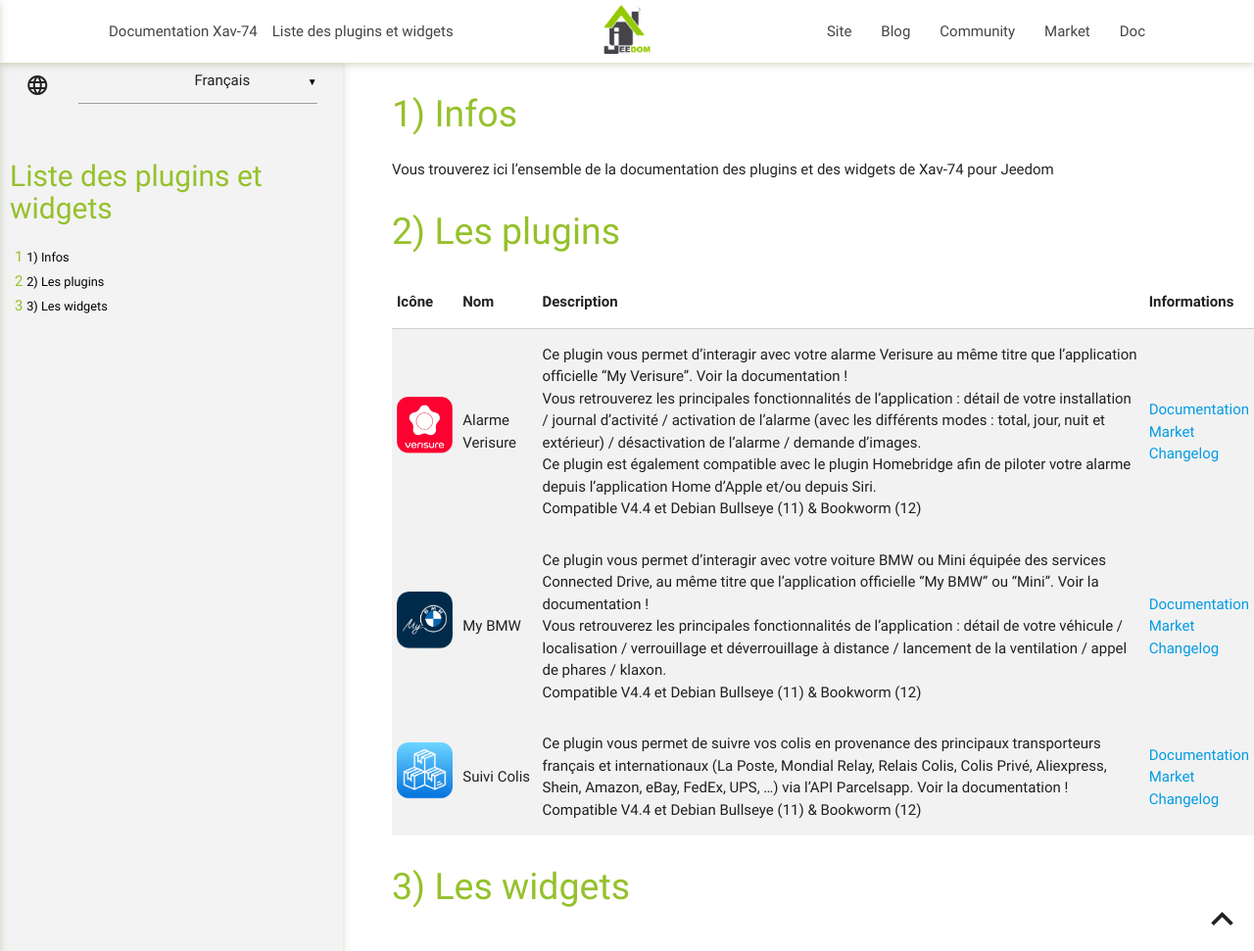
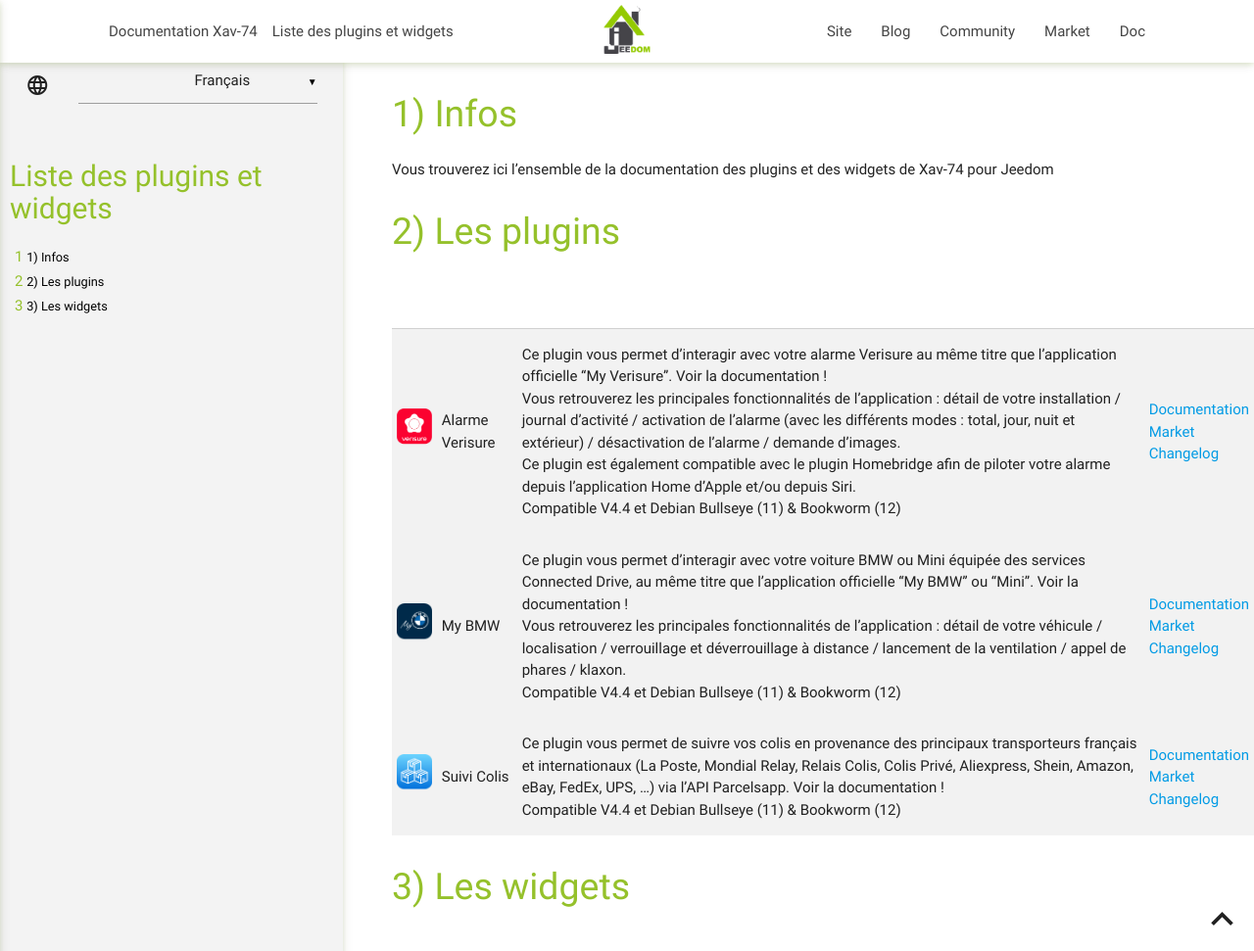
Before and after one commit to Xav-74/Documentation, a Jekyll site: the page built from index/fr_FR/index.md, in a window 1280 px wide and 971 px high. Shown: the whole window at 98% size. Built offline with Jekyll 4.4.1, drawn with Linux system fonts in a browser that asks for light colours.

Commit message:
Update index.md

```diff
--- a/index/fr_FR/index.md
+++ b/index/fr_FR/index.md
@@ -12,8 +12,7 @@
 
 # Les plugins
 
-|----------|----------|----------|----------|
-|Icône|Nom|Description|Informations|
+|||||
 |----------|----------|----------|----------|
 | <img src="{{site.baseurl}}/verisure/{{site.img}}/verisure_icon.png" class="pluginLogo" width="100"/> | Alarme Verisure | Ce plugin vous permet d'interagir avec votre alarme Verisure au même titre que l’application officielle “My Verisure”. Voir la documentation !<BR />Vous retrouverez les principales fonctionnalités de l'application : détail de votre installation / journal d'activité / activation de l'alarme (avec les différents modes : total, jour, nuit et extérieur) / désactivation de l'alarme / demande d'images.<br/>Ce plugin est également compatible avec le plugin Homebridge afin de piloter votre alarme depuis l'application Home d'Apple et/ou depuis Siri.<br/>Compatible V4.4 et Debian Bullseye (11) & Bookworm (12)| [Documentation]({{site.baseurl}}/verisure/{{page.lang}})<br/>[Market]({{site.plugin}}3997)<br/>[Changelog]({{site.baseurl}}/verisure/{{page.lang}}/changelog) |
 |----------|----------|----------|----------|
```
